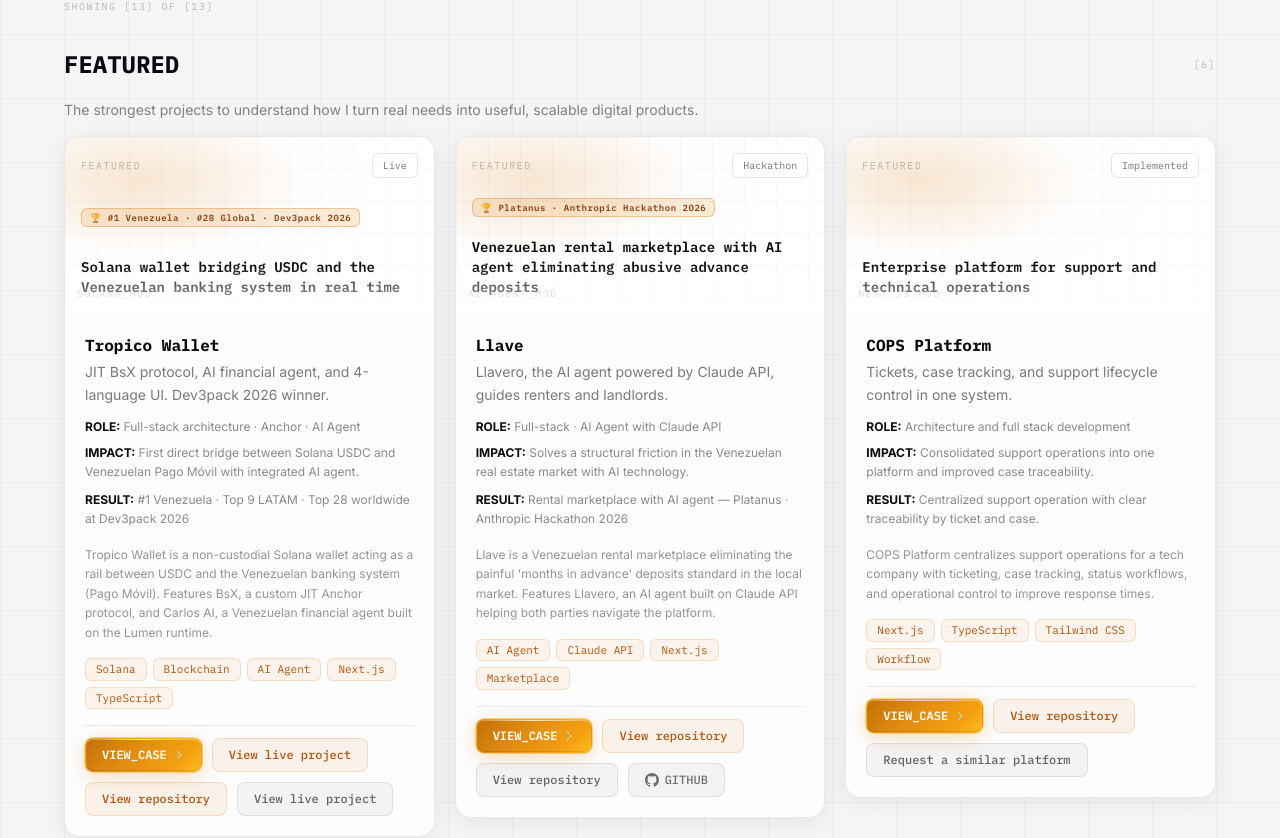
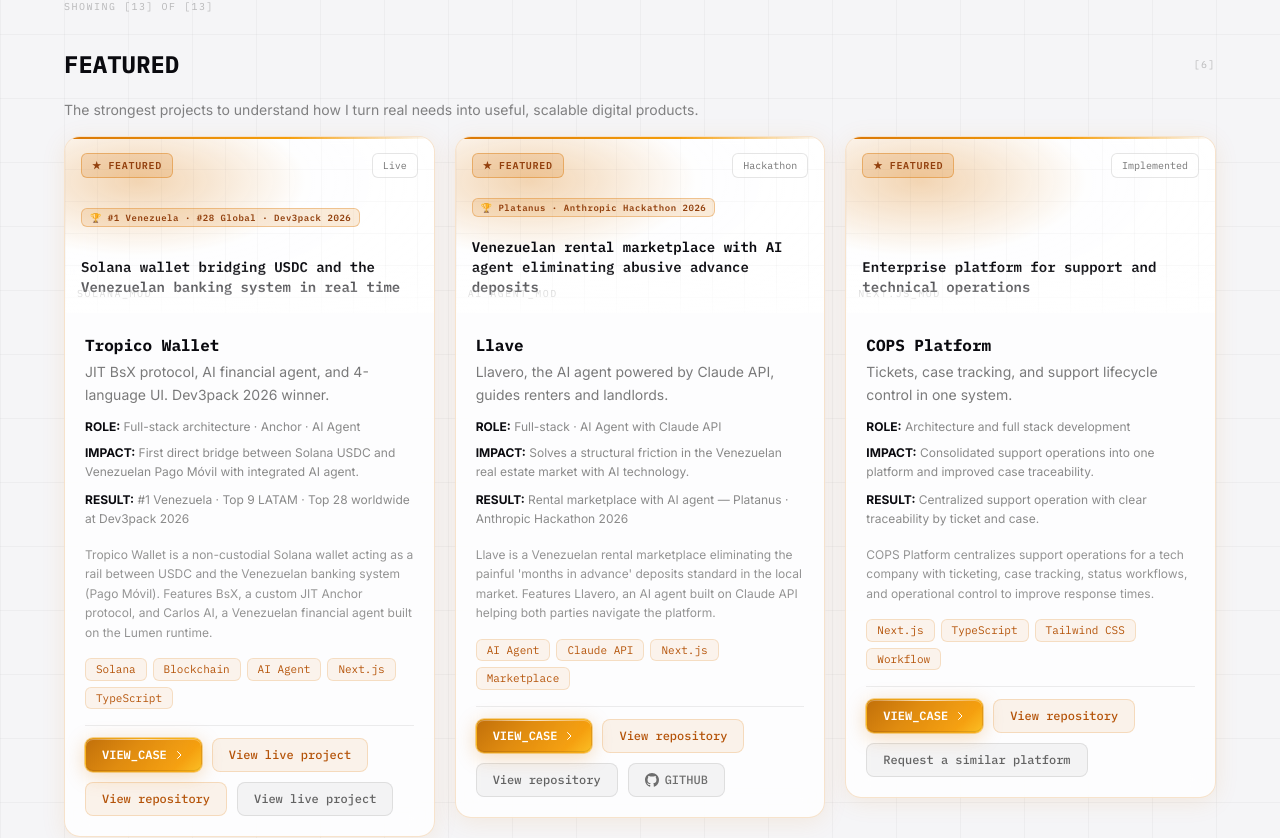
Before and after one commit to raor00/my-portfolio, a Next.js app: page /proyectos in a window 1280 px wide. Shown: the part 734-1572 px from the top of the page. Built offline with nearby package versions, Linux system fonts and the light colour scheme.

Commit message:
feat: update about page experience, socials, thesis status and featured card styling

```diff
--- a/src/app/sobre-mi/page.tsx
+++ b/src/app/sobre-mi/page.tsx
@@ -93,7 +93,6 @@
             <motion.div variants={fadeUp} className="flex flex-wrap gap-3">
               {[
                 { icon: "◎", label: personalInfo.location },
-                { icon: "✉", label: "rafa.oviedo2000@gmail.com" },
               ].map((item) => (
                 <div key={item.label} className="flex items-center gap-2 text-xs px-3 py-1.5 rounded-lg"
                   style={{ background: "rgba(255,255,255,0.75)", border: "1px solid rgba(0,0,0,0.08)", color: "rgba(0,0,0,0.5)", fontFamily: "var(--font-mono-display), monospace" }}>
@@ -106,6 +105,7 @@
               {[
                 { label: "GITHUB", href: personalInfo.github, icon: <svg className="w-3.5 h-3.5" fill="currentColor" viewBox="0 0 24 24"><path d="M12 0C5.374 0 0 5.373 0 12c0 5.302 3.438 9.8 8.207 11.387.599.111.793-.261.793-.577v-2.234c-3.338.726-4.033-1.416-4.033-1.416-.546-1.387-1.333-1.756-1.333-1.756-1.089-.745.083-.729.083-.729 1.205.084 1.839 1.237 1.839 1.237 1.07 1.834 2.807 1.304 3.492.997.107-.775.418-1.305.762-1.604-2.665-.305-5.467-1.334-5.467-5.931 0-1.311.469-2.381 1.236-3.221-.124-.303-.535-1.524.117-3.176 0 0 1.008-.322 3.301 1.23A11.509 11.509 0 0112 5.803c1.02.005 2.047.138 3.006.404 2.291-1.552 3.297-1.23 3.297-1.23.653 1.653.242 2.874.118 3.176.77.84 1.235 1.911 1.235 3.221 0 4.609-2.807 5.624-5.479 5.921.43.372.823 1.102.823 2.222v3.293c0 .319.192.694.801.576C20.566 21.797 24 17.3 24 12c0-6.627-5.373-12-12-12z" /></svg> },
                 { label: "LINKEDIN", href: personalInfo.linkedin, icon: <svg className="w-3.5 h-3.5" fill="currentColor" viewBox="0 0 24 24"><path d="M20.447 20.452h-3.554v-5.569c0-1.328-.027-3.037-1.852-3.037-1.853 0-2.136 1.445-2.136 2.939v5.667H9.351V9h3.414v1.561h.046c.477-.9 1.637-1.85 3.37-1.85 3.601 0 4.267 2.37 4.267 5.455v6.286zM5.337 7.433a2.062 2.062 0 01-2.063-2.065 2.064 2.064 0 112.063 2.065zm1.782 13.019H3.555V9h3.564v11.452zM22.225 0H1.771C.792 0 0 .774 0 1.729v20.542C0 23.227.792 24 1.771 24h20.451C23.2 24 24 23.227 24 22.271V1.729C24 .774 23.2 0 22.222 0h.003z" /></svg> },
+                { label: "X", href: personalInfo.x, icon: <svg className="w-3.5 h-3.5" fill="currentColor" viewBox="0 0 24 24"><path d="M18.244 2.25h3.308l-7.227 8.26 8.502 11.24H16.17l-4.714-6.231-5.401 6.231H2.744l7.737-8.835L1.254 2.25H8.08l4.259 5.63L18.244 2.25zm-1.161 17.52h1.833L7.084 4.126H5.117z" /></svg> },
               ].map((s) => (
                 <a key={s.label} href={s.href} target="_blank" rel="noopener noreferrer"
                   className="flex items-center gap-2 text-xs font-medium px-4 py-2 rounded-lg transition-all hover:scale-[1.02]"
--- a/src/components/ProjectCard.tsx
+++ b/src/components/ProjectCard.tsx
@@ -65,15 +65,27 @@
         rotateY,
         transformStyle: "preserve-3d",
         background: "rgba(255,255,255,0.8)",
-        border: hovering ? "1px solid rgba(217,119,6,0.3)" : "1px solid rgba(0,0,0,0.08)",
+        border: hovering
+          ? "1px solid rgba(217,119,6,0.3)"
+          : project.featured
+          ? "1px solid rgba(217,119,6,0.2)"
+          : "1px solid rgba(0,0,0,0.08)",
         backdropFilter: "blur(12px)",
         boxShadow: hovering
           ? "0 16px 40px rgba(0,0,0,0.12), 0 0 0 1px rgba(217,119,6,0.15)"
+          : project.featured
+          ? "0 4px 24px rgba(217,119,6,0.1)"
           : "0 4px 24px rgba(0,0,0,0.07)",
         transition: "border 0.2s, box-shadow 0.2s",
       }}
       className="group relative flex flex-col rounded-2xl overflow-hidden"
     >
+      {project.featured && (
+        <div
+          className="absolute top-0 left-0 right-0 h-0.5 z-20"
+          style={{ background: "linear-gradient(90deg, #d97706, #f59e0b 60%, transparent)" }}
+        />
+      )}
       {/* Mouse-tracking glare */}
       <motion.div
         className="absolute inset-0 pointer-events-none rounded-2xl z-10"
@@ -85,8 +97,9 @@
         <div
           className="absolute inset-0"
           style={{
-            background:
-              "radial-gradient(ellipse at 20% 25%, rgba(217,119,6,0.18) 0%, rgba(255,255,255,0.45) 40%, rgba(255,255,255,0.88) 100%)",
+            background: project.featured
+              ? "radial-gradient(ellipse at 20% 25%, rgba(217,119,6,0.3) 0%, rgba(255,255,255,0.45) 40%, rgba(255,255,255,0.88) 100%)"
+              : "radial-gradient(ellipse at 20% 25%, rgba(100,100,100,0.08) 0%, rgba(255,255,255,0.45) 40%, rgba(255,255,255,0.88) 100%)",
           }}
         />
         <div
@@ -99,7 +112,22 @@
         />
         <div className="absolute inset-0 flex flex-col justify-between p-4">
           <div className="flex items-center justify-between gap-2">
-            <span className="tech-label">{project.featured ? t.card.featured : t.card.secondary}</span>
+            {project.featured ? (
+              <span
+                className="text-[10px] font-semibold px-2.5 py-1 rounded-md tracking-widest"
+                style={{
+                  fontFamily: "var(--font-mono-display), monospace",
+                  background: "rgba(217,119,6,0.18)",
+                  border: "1px solid rgba(217,119,6,0.42)",
+                  color: "#92400e",
+                  letterSpacing: "0.07em",
+                }}
+              >
+                ★ {t.card.featured}
+              </span>
+            ) : (
+              <span className="tech-label">{t.card.secondary}</span>
+            )}
             <span
               className="text-[10px] px-2.5 py-1 rounded-md"
               style={{
--- a/src/config/data.ts
+++ b/src/config/data.ts
@@ -867,7 +867,7 @@
     role: "Coordinador de Desarrollo Tecnológico",
     roleEn: "Technology Development Coordinator",
     company: "COP'S Electronics, S.A.",
-    period: "2025 — Presente",
+    period: "2025 — 2026",
     description:
       "Lideré el desarrollo del sistema de tickets interno (Next.js 14 + Supabase) con RBAC de 5 niveles, reduciendo el tiempo de seguimiento de incidencias un 30%. Coordiné 10+ proyectos de seguridad electrónica: CCTV, control de acceso Hikvision y Milestone VMS para clientes bancarios, industriales y de gobierno.",
     descriptionEn:
@@ -899,7 +899,7 @@
   {
     role: "Técnico iPhone · Paid Media Specialist",
     roleEn: "iPhone Technician · Paid Media Specialist",
-    company: "UNLOCKZONE",
+    company: "Servicio técnico independiente",
     period: "2022 — 2024",
     description:
       "Técnico especializado en reparación de iPhone (pantallas, baterías, puertos, diagnóstico de placa). Diseño y gestión de campañas Meta Ads para captación local de clientes del servicio técnico.",
@@ -951,10 +951,10 @@
   },
   {
     icon: "🎓",
-    title: "Tesis universitaria en producción",
-    titleEn: "University thesis in production",
-    detail: "COP'S Platform — ticket management system desplegado como herramienta interna real",
-    detailEn: "COP'S Platform — ticket management system deployed as a real internal tool",
+    title: "Tesis universitaria culminada",
+    titleEn: "University thesis completed",
+    detail: "COP'S Platform — ticket management system desarrollado y defendido como tesis, en uso como herramienta interna real",
+    detailEn: "COP'S Platform — ticket management system built and defended as a thesis, in use as a real internal tool",
     project: "cops-platform",
   },
 ];
```
Also changed, not shown: src/i18n/translations.ts (+6 -6 lines).
